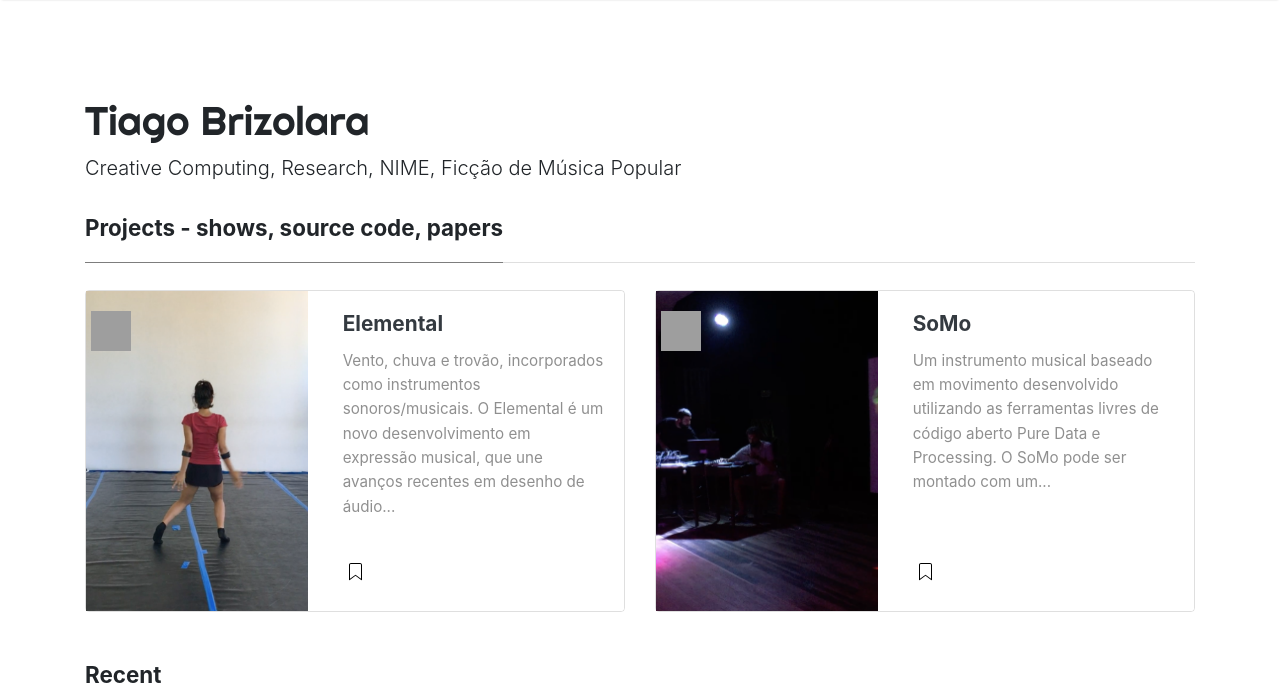
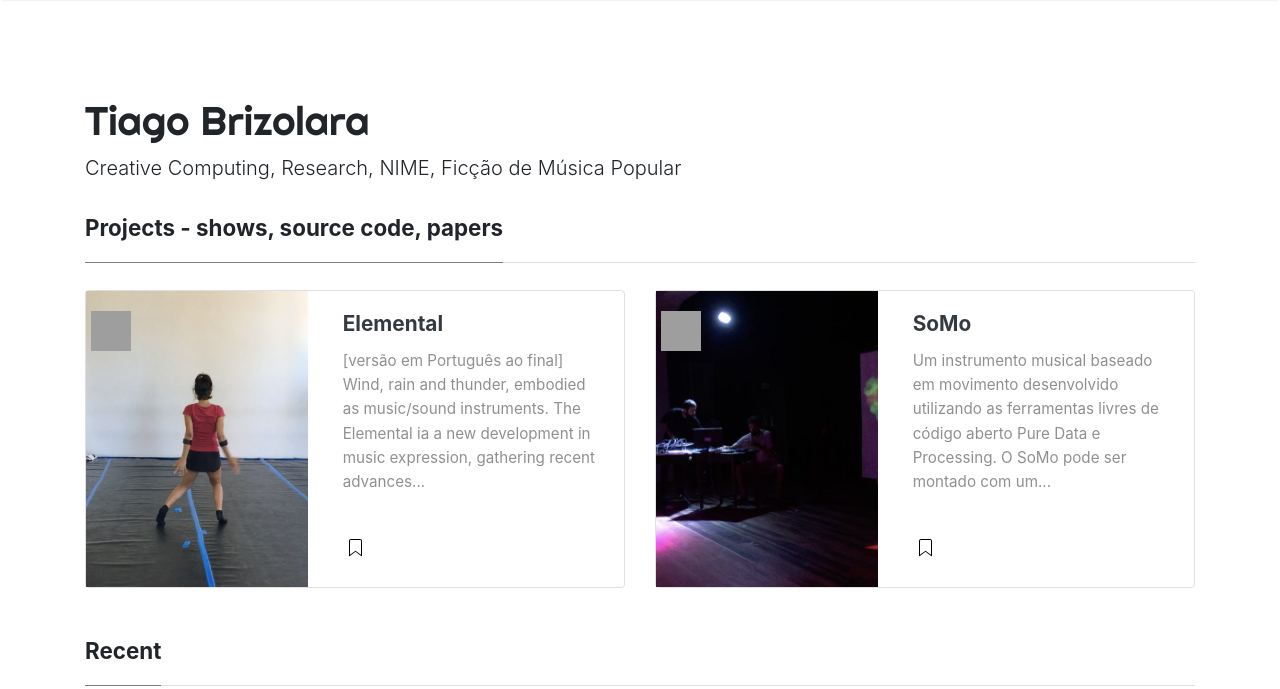
Before and after one commit to mgmoritzdev/brizolara.github.io, a Jekyll site: the page built from index.html, in a window 1280 px wide and 900 px high, cut to the strip 0-689 px from the top of the window. Built offline with Jekyll 4.4.1, drawn with Linux system fonts in a browser that asks for light colours; nearby versions of some CDN libraries; the list of posts is cut into pages by our own code; some of the changed lines change nothing that is shown; grey boxes are pictures that could not be loaded.

Commit message:
Update 2020-07-01-elemental.md

```diff
--- a/_posts/2020-07-01-elemental.md
+++ b/_posts/2020-07-01-elemental.md
@@ -6,6 +6,46 @@
 image: assets/images/square_Elemental-MariaFlor.png
 featured: true
 hidden: true
+hasAudio: false
+hasVideo: true
+hasPaper: true
+hasScore: false
+hasInteractivity: false
+hasSourceCode: false
 ---
 
+*[versão em Português ao final]*
+Wind, rain and thunder, embodied as music/sound instruments. The *Elemental* ia a new development in music expression, gathering recent advances in real-time digital audio design via synthesis (i.e., without pre-recorded sounds) and new human-machine interfaces, to appropriate natural soundsin an axis of expression that traversessince sounds as in nature up to the abstract experience, passing by what I call *surreal performance*: the sounds are real, but their behaviour, now dictated by the body of the performer, is new.
+
+<iframe width="560" height="315" src="https://www.youtube.com/embed/V_Sv5HiV5zU" frameborder="0" allow="accelerometer; autoplay; clipboard-write; encrypted-media; gyroscope; picture-in-picture" allowfullscreen></iframe>
+
+In the video the multiartist Maria Flor, from recife City (Brazil), tests the instrument for the frst time. I thank João Tragtenberg and the Federal University of Pernambuco (UFPE), in the persons of professors Filipe Calegario and Giordano Cabral, for the international mobility that I developed along with UFPE's Center of Infomatics. The mobility was funded by the deartment of Morbihan and Bretagne region, in the context of my PhD at Université Bretagne Sud (France).
+
+A paper was published in NIME 2020 conference (click [here](https://www.nime.org/proceedings/2020/nime2020_paper90.pdf) to download):
+Tiago Brizolara, Sylvie Gibet, and Caroline Larboulette. 2020. Elemental: a Gesturally Controlled System to Perform Meteorological Sounds. Proceedings of the International Conference on New Interfaces for Musical Expression, Birmingham City University, pp. 470–476.
+
+Abstract: In this paper, we present and evaluate Elemental, a NIME (New Interface for Musical Expression) based on audio synthesis of sounds of meteorological phenomena, namely rain, wind and thunder, intended for application in contemporary music/sound art, performing arts and entertainment. We first describe the system, controlled by the performer’s arms through Inertial Measuring Units and Electromyography sensors. The produced data is analyzed and used through mapping strategies as input of the sound synthesis engine. We conducted user studies to refine the sound synthesis engine, the choice of gestures and the mappings between them, and to finally evaluate this proof of concept. Indeed, the users approached the system with their own awareness ranging from the manipulation of abstract sound to the direct simulation of atmospheric phenomena - in the latter case, it could even be to revive memories or to create novel situations. This suggests that the approach of instrumentalization of sounds of known source may be a fruitful strategy for constructing expressive interactive sonic systems.
+
+Bibtex:
+@inproceedings{NIME20_90,
+  author = {Brizolara, Tiago and Gibet, Sylvie and Larboulette, Caroline},
+  title = {Elemental: a Gesturally Controlled System to Perform Meteorological Sounds},
+  pages = {470--476},
+  booktitle = {Proceedings of the International Conference on New Interfaces for Musical Expression},
+  editor = {Michon, Romain and Schroeder, Franziska},
+  year = {2020},
+  month = jul,
+  publisher = {Birmingham City University},
+  address = {Birmingham, UK},
+  issn = {2220-4806},
+  url = {https://www.nime.org/proceedings/2020/nime2020_paper90.pdf}
+}
+
+*Português:*
+
 Vento, chuva e trovão, incorporados como instrumentos sonoros/musicais. O *Elemental* é um novo desenvolvimento em expressão musical, que une avanços recentes em desenho de áudio em tempo real via síntese (ou seja, sem sons pré-gravados) e novas interfaces homem-computador, para apropriar sons naturais num eixo de expressão que atravessa desde sons como na natureza até a experiência abstrata, passando pelo que o autor, Tiago Brizolara, chama de performance surreal: os sons são reais, enquanto toda sua trajetória, agora ditada pelo corpo do executante, é nova.
+
+No vídeo a multiartista recifense Maria Flor testa o instrumento pela primeira vez. Agradeço a João Tragtenberg e à Universidade Federal de Pernambuco, nas pessoas dos professores Filipe Calegario e Giordano Cabral pela parceria na mobilidade internacional que desenvolvi junto ao Centro de Informática. A mobilidade foi financiada pelo departamento de Morbihan e a reguão Bretagne, no contexto de meu doutorado na Université Bretagne Sud (France).
+
+Um artigo foi publicado na conferência NIME 2020 conference (clique [aqui](https://www.nime.org/proceedings/2020/nime2020_paper90.pdf) para baixar):
+Tiago Brizolara, Sylvie Gibet, and Caroline Larboulette. 2020. Elemental: a Gesturally Controlled System to Perform Meteorological Sounds. Proceedings of the International Conference on New Interfaces for Musical Expression, Birmingham City University, pp. 470–476.
```
